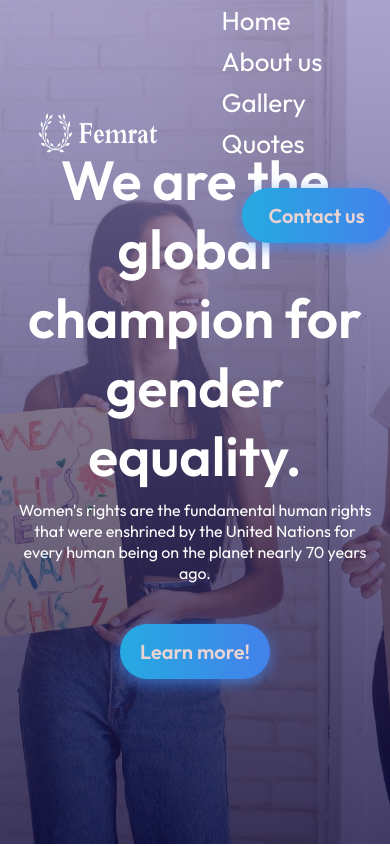
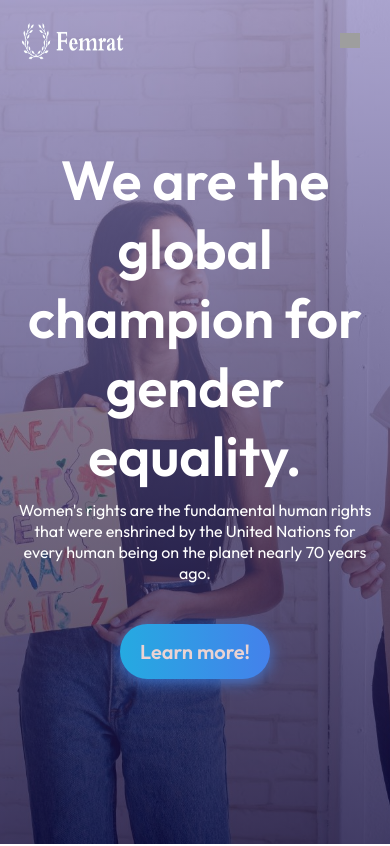
Before and after one commit to Daafiina/Femrat, a React (Vite) app: page / in a window 390 px wide. Shown: the top 846 px of the page. Built offline with nearby package versions, Linux system fonts and the light colour scheme; grey boxes are pictures that could not be loaded; a web font is replaced by a local one.

Commit message:
Added media Query for Navabar

```diff
--- a/src/Components/Navbar/Navbar.css
+++ b/src/Components/Navbar/Navbar.css
@@ -38,3 +38,70 @@ nav ul {
     transition: 0.5;
 
 }
+
+.menu-icon{
+    display: none;
+}
+/*-Media Query-*/
+@media (max-width:1040px){
+    .logo{
+        width:120px;
+        height: 80px;
+        margin-left: 1rem;
+        padding-bottom:10px;
+        padding-top: 5px;
+    }
+    nav ul li{
+        margin:2px 15px;
+    }
+}
+
+@media (max-width:840px){
+    nav ul{
+        position: fixed;
+        right: 0px;
+        background: rgb(20, 20, 104);
+        z-index: -1;
+        width: 200px;
+        padding-top: 70px;
+        transition: 0.5s;
+        bottom: 0;
+        top:0;
+
+    }
+
+    nav ul li{
+        margin: 4px 1px;
+        font-size: 18px;
+    }
+    .menu-icon{
+        display: block;
+        width:30px;
+        cursor: pointer;
+        margin-right: 30px;
+
+
+    }
+    .hide-menu{
+        right:-200px;
+
+    }
+}
+@media (max-width: 800px) {
+    nav ul{
+        width: 150px;
+    }
+    nav ul li {
+        display: block;
+        margin: 4px 0;
+        font-size: 16px;
+    }
+    .menu-icon{
+        display: block;
+        width:20px;
+        cursor: pointer;
+        margin-right: 30px;
+
+
+    }
+}
--- a/src/Components/Navbar/Navbar.jsx
+++ b/src/Components/Navbar/Navbar.jsx
@@ -1,6 +1,8 @@
 import React, { useEffect, useState } from 'react'
 import './Navbar.css'
 import logo from '../../assets/logo.png'
+import menu from '../../assets/menu-icon.png'
+import { Link } from 'react-scroll';
 
 
 const Navbar = () => {
@@ -13,17 +15,25 @@ const Navbar = () => {
     })
   },[])
 
+  const [mobileMenu,setMobileMenu] = useState(false);
+
+  const toggleMenu = () => {
+    mobileMenu? setMobileMenu(false) : setMobileMenu(true);//When its false and you click it,it becomes true so the menu will be shown
+  }
+
   return (
     //if sticky is true it returns dark-nav otherwise empty string
     <nav className={`${scrolling ? 'dark-nav' : ''}`}>
         <img src={logo} alt="Logo" className='logo' />
-        <ul>
-            <li>Home</li>
-            <li>About us</li>
-            <li>Gallery</li>
-            <li>Quotes</li>
-            <li><button className='btn color-1'>Contact us</button></li>
+        <ul className={mobileMenu? '' : 'hide-menu'}>
+            <li><Link to='home' smooth={true} offset={0} duration={500}>Home</Link></li>
+            <li><Link to='about' smooth={true} offset={-255} duration={500}>About us</Link></li>
+            <li><Link to='quotes' smooth={true} offset={-255} duration={500}>Quotes</Link></li>
+            <li><Link to='gallery' smooth={true} offset={-150} duration={500}>Gallery</Link></li>
+            <li><Link to='contact' smooth={true} offset={-265} duration={500} >Contact us</Link></li>
         </ul>
+        <img src={menu} alt="" className='menu-icon'
+        onClick={toggleMenu}/>
     </nav>
   )
 }
```
